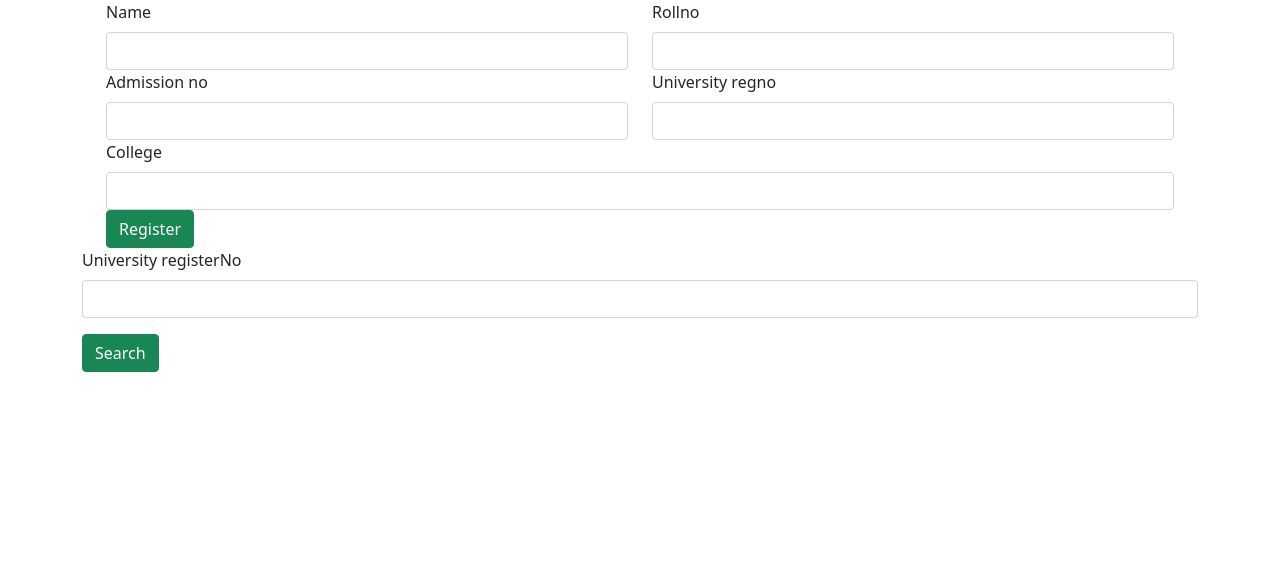
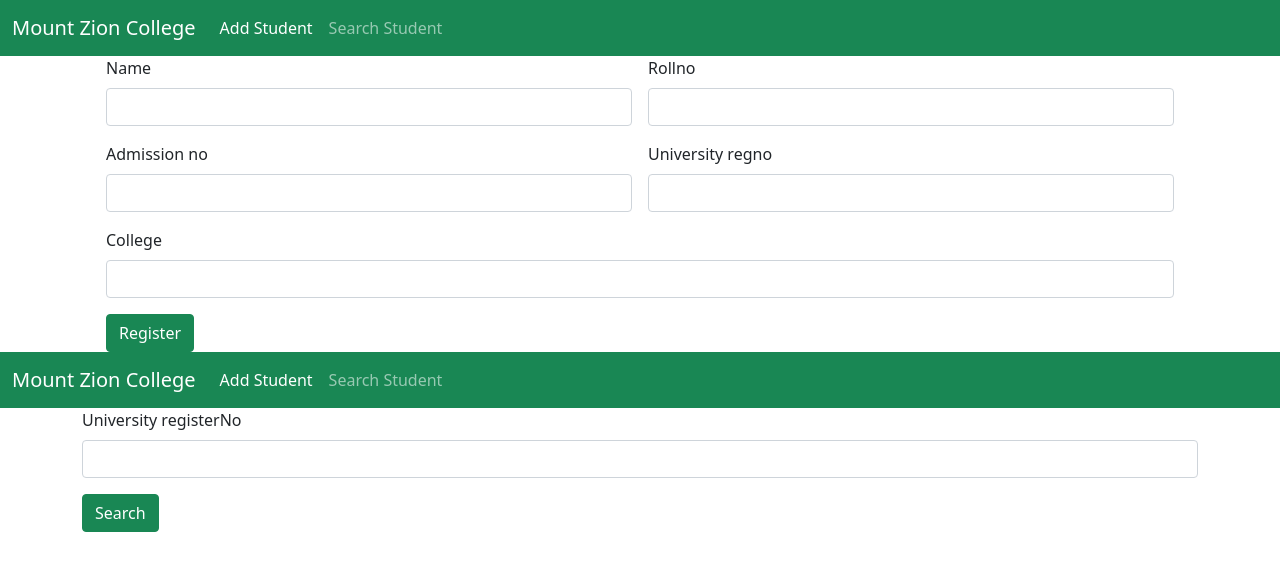
Before and after one commit to athiragi/student, a React (Create React App) app: page / in a window 1280 px wide. Shown: the top 570 px of the page. Built offline with nearby package versions, Linux system fonts and the light colour scheme.

Commit message:
navbar branch

```diff
--- a/src/component/Addstudent.js
+++ b/src/component/Addstudent.js
@@ -1,13 +1,15 @@
 import React from 'react'
+import Header from './Header'
 
 const Addstudent = () => {
   return (
     <div>
+        <Header />
         <div className="container">
     <div className="row">
         <div className="col col-12 col-sm-12 col-md-12 col-lg-12 col-xl-12 col-xxl-12">
             <div className="container">
-                <div className="row">
+                <div className="row g-3">
                     <div className="col col-12 col-sm-6 col-md-6 col-lg-6 col-xl-6 col-xxl-6">
                           <label for="" className="form-label">Name</label>
                           <input type="text" className="form-control"/>
@@ -33,6 +35,7 @@ const Addstudent = () => {
                     </div>
                     <div className="col col-12 col-sm-12 col-md-12 col-lg-12 col-xl-12 col-xxl-12">
                         <button className="btn btn-success">Register</button>
+                        <br></br>
                     </div>
                 </div>
             </div>
--- /dev/null
+++ b/src/component/Header.js
@@ -0,0 +1,25 @@
+import React from 'react'
+
+const Header = () => {
+  return (
+    <div>
+        <nav className="navbar navbar-expand-lg navbar-dark bg-success">
+  <div className="container-fluid">
+    <a className="navbar-brand" href="#">Mount Zion College </a>
+    <button className="navbar-toggler" type="button" data-bs-toggle="collapse" data-bs-target="#navbarNavAltMarkup" aria-controls="navbarNavAltMarkup" aria-expanded="false" aria-label="Toggle navigation">
+      <span className="navbar-toggler-icon"></span>
+    </button>
+    <div className="collapse navbar-collapse" id="navbarNavAltMarkup">
+      <div className="navbar-nav">
+        <a className="nav-link active" aria-current="page" href="#">Add Student</a>
+        <a className="nav-link" href="#">Search Student</a>
+
+      </div>
+    </div>
+  </div>
+</nav>
+        </div>
+  )
+}
+
+export default Header
--- a/src/component/Search.js
+++ b/src/component/Search.js
@@ -1,8 +1,10 @@
 import React from 'react'
+import Header from './Header'
 
 const Search = () => {
   return (
     <div>
+        <Header />
         <div className="container">
     <div className="row">
         <div className="col col-12 col-sm-12 col-md-12 col-lg-12 col-xl-12 col-xxl-12">
```
